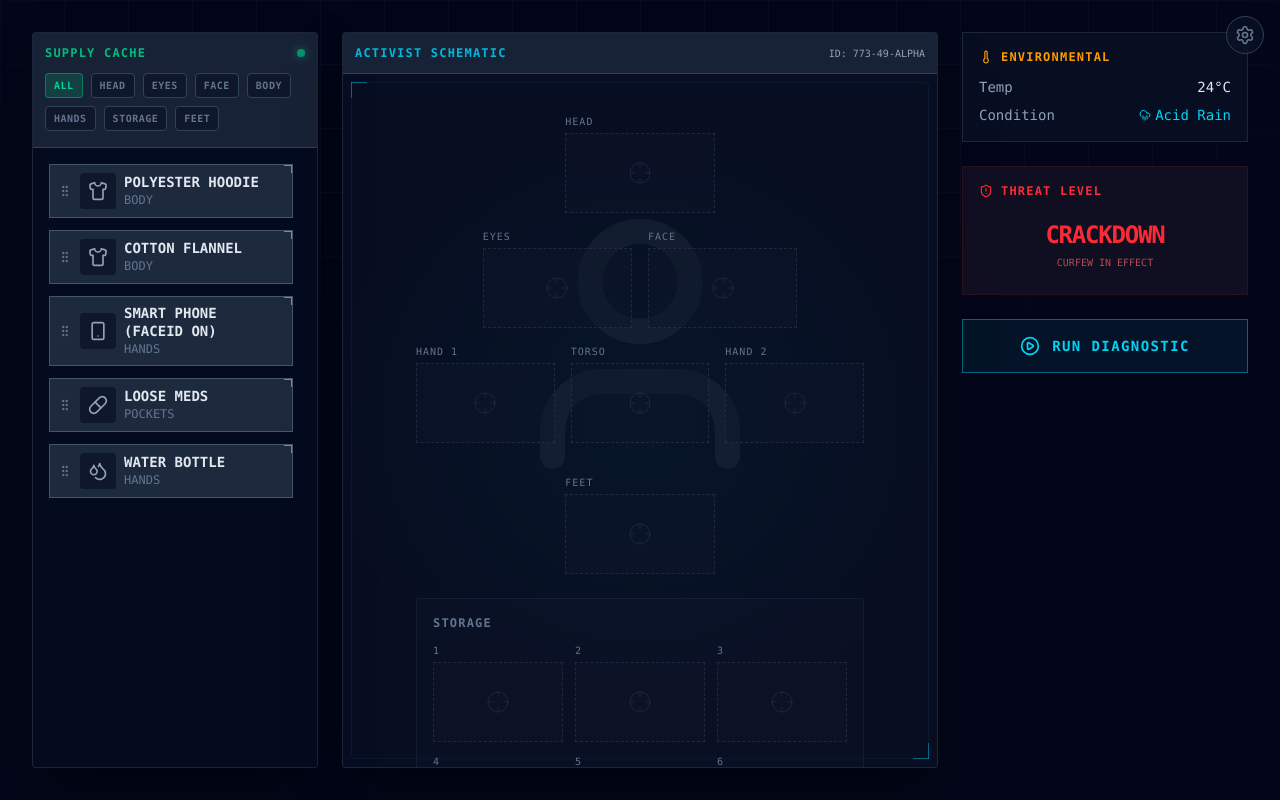
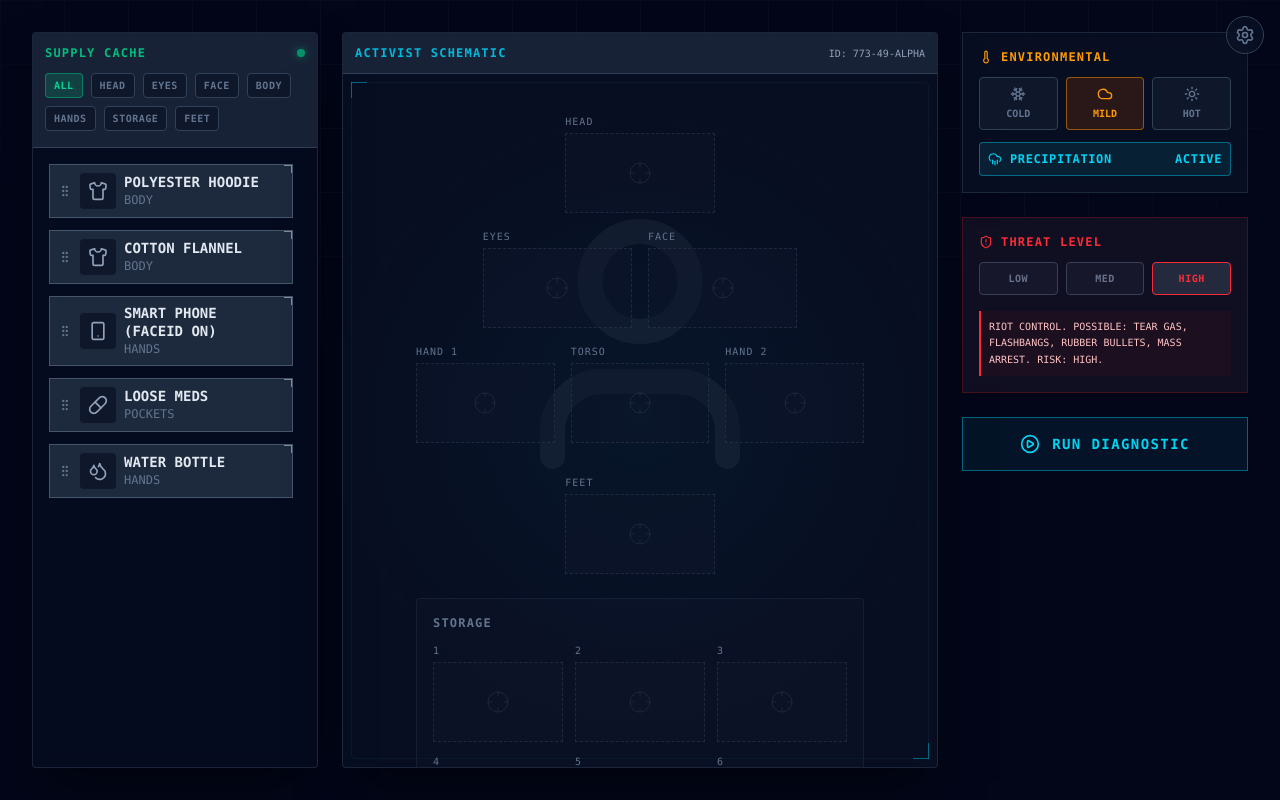
Before and after one commit to civil-safety-sims/assembly-required, a React (Vite) app in the folder cyberpunk-dossier/: page / in a window 1280 px wide. Built offline with nearby package versions, Linux system fonts and the light colour scheme.

Commit message:
configurable weather and threat level

```diff
--- a/cyberpunk-dossier/src/App.tsx
+++ b/cyberpunk-dossier/src/App.tsx
@@ -6,7 +6,7 @@ import { DndContext, DragOverlay, useSensor, useSensors, PointerSensor, type Dra
 import type { Item, Slot } from './types';
 import { DraggableItem } from './components/DraggableItem';
 import { AVAILABLE_ITEMS, type SafetyItem } from './data/gameData';
-import { runSimulation, type SimulationResult } from './logic/simulationEngine';
+import { runSimulation, type SimulationResult, type WeatherTemp, type ThreatLevelType } from './logic/simulationEngine';
 import { ReportCard } from './components/ReportCard';
 import { Settings } from 'lucide-react';
 import { SettingsModal } from './components/SettingsModal';
@@ -72,6 +72,11 @@ function App() {
 
   // Category Filter State
   const [activeCategory, setActiveCategory] = useState<string>('all');
+
+  // Environmental State
+  const [weatherTemp, setWeatherTemp] = useState<WeatherTemp>('Comfortable');
+  const [isPrecipitating, setIsPrecipitating] = useState<boolean>(true); // Default to acid rain for Cyberpunk feel
+  const [threatLevel, setThreatLevel] = useState<ThreatLevelType>('High');
 
   const sensors = useSensors(
     useSensor(PointerSensor, {
@@ -150,7 +155,7 @@ function App() {
       }
     });
 
-    const result = runSimulation(equippedSafetyItems, 'Rain', 'High');
+    const result = runSimulation(equippedSafetyItems, weatherTemp, isPrecipitating, threatLevel);
     setSimulationResult(result);
   };
 
@@ -254,7 +259,15 @@ function App() {
 
           {/* Right Column: The Briefing - Desktop: Col 4, Mobile: Order 1 (Top) */}
           <section className="order-1 md:order-3 md:col-span-1 flex flex-col gap-6">
-            <Briefing onSimulate={handleSimulate} />
+            <Briefing
+              onSimulate={handleSimulate}
+              temp={weatherTemp}
+              setTemp={setWeatherTemp}
+              precip={isPrecipitating}
+              setPrecip={setIsPrecipitating}
+              threat={threatLevel}
+              setThreat={setThreatLevel}
+            />
           </section>
 
         </div>
--- a/cyberpunk-dossier/src/components/Briefing.tsx
+++ b/cyberpunk-dossier/src/components/Briefing.tsx
@@ -1,36 +1,123 @@
-import { CloudRain, Thermometer, ShieldAlert, PlayCircle } from 'lucide-react';
+import { CloudRain, Thermometer, ShieldAlert, PlayCircle, Sun, Cloud, Snowflake } from 'lucide-react';
+import type { WeatherTemp, ThreatLevelType } from '../logic/simulationEngine';
+import clsx from 'clsx';
 
 interface BriefingProps {
     onSimulate: () => void;
+    temp: WeatherTemp;
+    setTemp: (t: WeatherTemp) => void;
+    precip: boolean;
+    setPrecip: (p: boolean) => void;
+    threat: ThreatLevelType;
+    setThreat: (t: ThreatLevelType) => void;
 }
 
-export const Briefing = ({ onSimulate }: BriefingProps) => {
+export const Briefing = ({ onSimulate, temp, setTemp, precip, setPrecip, threat, setThreat }: BriefingProps) => {
+
+    const tempOptions: { val: WeatherTemp, icon: any, label: string }[] = [
+        { val: 'Cold', icon: Snowflake, label: 'Cold' },
+        { val: 'Comfortable', icon: Cloud, label: 'Mild' },
+        { val: 'Hot', icon: Sun, label: 'Hot' },
+    ];
+
+    const threatOptions: { val: ThreatLevelType, color: string, label: string }[] = [
+        { val: 'Low', color: 'text-emerald-500', label: 'Low' },
+        { val: 'Medium', color: 'text-amber-500', label: 'Med' },
+        { val: 'High', color: 'text-red-500', label: 'High' },
+    ];
+
+    const threatDescriptions: Record<ThreatLevelType, string> = {
+        'Low': "PERMITTED EVENT. POSSIBLE: Surveillance, dehydration, sun/cold exposure. RISK: Low.",
+        'Medium': "CIVIL DISOBEDIENCE. POSSIBLE: Kettling, pepper spray, physical removal, arrest. RISK: Medium.",
+        'High': "RIOT CONTROL. POSSIBLE: Tear gas, flashbangs, rubber bullets, mass arrest. RISK: High."
+    };
+
     return (
         <>
+            {/* Environmental Controls */}
             <div className="bg-slate-900/50 border border-slate-700/50 p-4 relative backdrop-blur-sm">
                 <h3 className="text-amber-500 text-xs font-bold uppercase tracking-widest mb-3 flex items-center gap-2">
                     <Thermometer size={14} /> Environmental
                 </h3>
-                <div className="space-y-2">
-                    <div className="flex justify-between items-center text-sm">
-                        <span className="text-slate-400">Temp</span>
-                        <span className="text-slate-200 font-mono">24°C</span>
-                    </div>
-                    <div className="flex justify-between items-center text-sm">
-                        <span className="text-slate-400">Condition</span>
-                        <span className="text-cyan-400 flex items-center gap-1"><CloudRain size={12} /> Acid Rain</span>
-                    </div>
+
+                {/* Temperature Selector */}
+                <div className="grid grid-cols-3 gap-2 mb-3">
+                    {tempOptions.map(opt => (
+                        <button
+                            key={opt.val}
+                            onClick={() => setTemp(opt.val)}
+                            className={clsx(
+                                "flex flex-col items-center justify-center p-2 rounded border transition-all",
+                                temp === opt.val
+                                    ? "bg-amber-900/30 border-amber-500/50 text-amber-500"
+                                    : "bg-slate-900 border-slate-700 text-slate-500 hover:text-slate-300"
+                            )}
+                        >
+                            <opt.icon size={16} className="mb-1" />
+                            <span className="text-[10px] uppercase font-bold">{opt.label}</span>
+                        </button>
+                    ))}
                 </div>
+
+                {/* Precip Toggle */}
+                <button
+                    onClick={() => setPrecip(!precip)}
+                    className={clsx(
+                        "w-full flex items-center justify-between p-2 rounded border transition-all text-xs font-bold uppercase tracking-wider",
+                        precip
+                            ? "bg-cyan-900/30 border-cyan-500/50 text-cyan-400"
+                            : "bg-slate-900 border-slate-700 text-slate-500"
+                    )}
+                >
+                    <span className="flex items-center gap-2"><CloudRain size={14} /> Precipitation</span>
+                    <span>{precip ? "ACTIVE" : "NONE"}</span>
+                </button>
             </div>
 
-            <div className="bg-slate-900/50 border border-red-900/30 p-4 relative backdrop-blur-sm">
-                <div className="absolute inset-0 bg-red-500/5 pointer-events-none animate-pulse"></div>
-                <h3 className="text-red-500 text-xs font-bold uppercase tracking-widest mb-3 flex items-center gap-2">
+            {/* Threat Level Controls */}
+            <div className={clsx(
+                "bg-slate-900/50 border p-4 relative backdrop-blur-sm transition-colors",
+                threat === 'High' ? "border-red-900/50" : threat === 'Medium' ? "border-amber-900/50" : "border-emerald-900/50"
+            )}>
+                <div className={clsx(
+                    "absolute inset-0 pointer-events-none transition-opacity duration-1000",
+                    threat === 'High' ? "bg-red-500/5 animate-pulse" : "opacity-0"
+                )}></div>
+
+                <h3 className={clsx(
+                    "text-xs font-bold uppercase tracking-widest mb-3 flex items-center gap-2 transition-colors",
+                    threat === 'High' ? "text-red-500" : threat === 'Medium' ? "text-amber-500" : "text-emerald-500"
+                )}>
                     <ShieldAlert size={14} /> Threat Level
                 </h3>
-                <div className="text-center py-2">
-                    <div className="text-2xl font-black text-red-500 tracking-tighter uppercase">CRACKDOWN</div>
-                    <div className="text-[10px] text-red-400/70 mt-1">CURFEW IN EFFECT</div>
+
+                <div className="grid grid-cols-3 gap-2 mb-4">
+                    {threatOptions.map(opt => (
+                        <button
+                            key={opt.val}
+                            onClick={() => setThreat(opt.val)}
+                            className={clsx(
+                                "py-2 text-[10px] font-bold uppercase tracking-wider rounded border transition-all",
+                                threat === opt.val
+                                    ? `bg-slate-800 border-current ${opt.color}`
+                                    : "bg-slate-900 border-slate-700 text-slate-500 hover:bg-slate-800"
+                            )}
+                        >
+                            {opt.label}
+                        </button>
+                    ))}
+                </div>
+
+                {/* Threat Description Box */}
+                <div className={clsx(
+                    "text-[10px] p-2 border-l-2 font-mono leading-relaxed transition-colors uppercase",
+                    threat === 'High'
+                        ? "border-red-500 text-red-200 bg-red-900/10"
+                        : threat === 'Medium'
+                            ? "border-amber-500 text-amber-200 bg-amber-900/10"
+                            : "border-emerald-500 text-emerald-200 bg-emerald-900/10"
+                )}>
+                    {threatDescriptions[threat]}
                 </div>
             </div>
 
--- a/cyberpunk-dossier/src/logic/simulationEngine.ts
+++ b/cyberpunk-dossier/src/logic/simulationEngine.ts
@@ -1,6 +1,6 @@
 import type { SafetyItem } from '../data/gameData';
 
-export type WeatherType = 'Hot' | 'Cold' | 'Rain';
+export type WeatherTemp = 'Hot' | 'Comfortable' | 'Cold';
 export type ThreatLevelType = 'Low' | 'Medium' | 'High'; // High implies Tear Gas risk per prompt
 
 export interface FeedbackCard {
@@ -17,7 +17,8 @@ export interface SimulationResult {
 
 export const runSimulation = (
     equippedItems: SafetyItem[],
-    _weather: WeatherType,
+    _weatherTemp: WeatherTemp,
+    _isPrecipitating: boolean,
     threatLevel: ThreatLevelType
 ): SimulationResult => {
     let score = 100;
```
